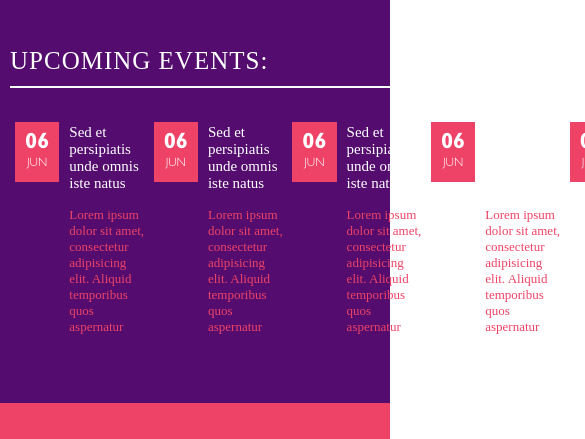
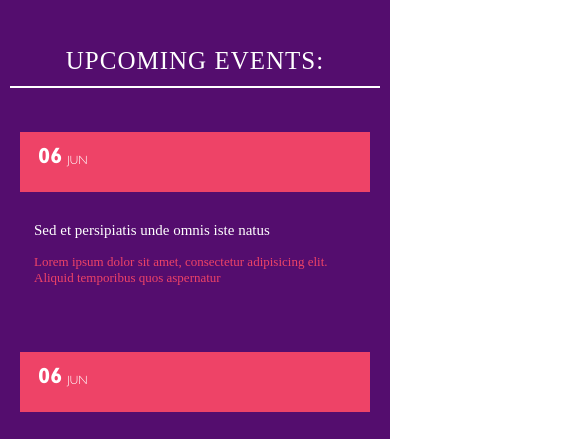
Before and after one commit to n215-sranegar/final-project, a website: page index.html in a window 390 px wide. Shown: the part 908-1347 px from the top of the page, 585 px wide, since content can reach past the window. Drawn offline with Linux system fonts and the light colour scheme; a web font is replaced by a local one.

Commit message:
Home page fully responsive

```diff
--- a/scss/home/events.scss
+++ b/scss/home/events.scss
@@ -2,7 +2,6 @@
   background-color: $site-purple;
   padding: 50px 10px;
   min-height: 320px;
-
 
   h2 {
     text-transform: uppercase;
@@ -30,20 +29,20 @@
     max-width: $home-events-width;
     margin: 0 auto;
 
-
-
-
     .event-container {
       width: 220px;
       height: auto;
       display: flex;
       justify-content: space-between;
       padding-left: 5px;
+
+
       .date {
         height: 60px;
         width: 60px;
         background-color: $site-pink;
         padding: 0 10px;
+
         p {
           color: $site-white;
           font-family: GillSansBold;
@@ -58,7 +57,6 @@
           font-size: 12px;
           text-align: center;
           margin-top: -25.5px;
-
         }
       }
       .event-description {
@@ -70,7 +68,6 @@
           font-family: GillSans;
           font-size: 15px;
           color: $site-white;
-
         }
 
         span p {
@@ -79,10 +76,48 @@
           color: $site-pink;
           margin-top: -1px;
         }
-
+      }
+    }
   }
 }
 
+@media screen and (max-width: 900px) {
+  .home-events {
+    h2 {
+      text-align: center;
+    }
+    h2:after {
+      margin: 10.5px auto 34.5px auto;
+      width: 100%;
     }
 
+    .upcoming-events-wrapper {
+      flex-direction: column;
+      max-width: 950px;
+
+      .event-container {
+        width: 100%;
+        margin: 0 auto;
+        padding: 10px 10px;
+        flex-direction: column;
+
+        .date {
+          width: 100%;
+          display: flex;
+          align-items: center;
+          padding: 18px;
+
+          span p {
+              margin-left: 5px;
+              margin-top: 6px;
           }
+        }
+
+        .event-description {
+          min-width: 100%;
+          padding: 30px 14px;
+        }
+      }
+    }
+  }
+}
--- a/scss/home/hero.scss
+++ b/scss/home/hero.scss
@@ -11,6 +11,7 @@
   background-position: center;
   background-repeat: no-repeat;
   padding-top: 156px;
+
 
   h1 {
     font-family: PTSerif;
@@ -35,7 +36,8 @@
     color: $site-white;
     margin: 0 auto;
     text-align: center;
-    width: 420px;
+    max-width: 420px;
+    padding: 0 10px;
     line-height: 22px;
   }
 
```
Also changed, not shown: css/styles.css, 1 other file. Lines whose indentation alone changed are shown as unchanged.
